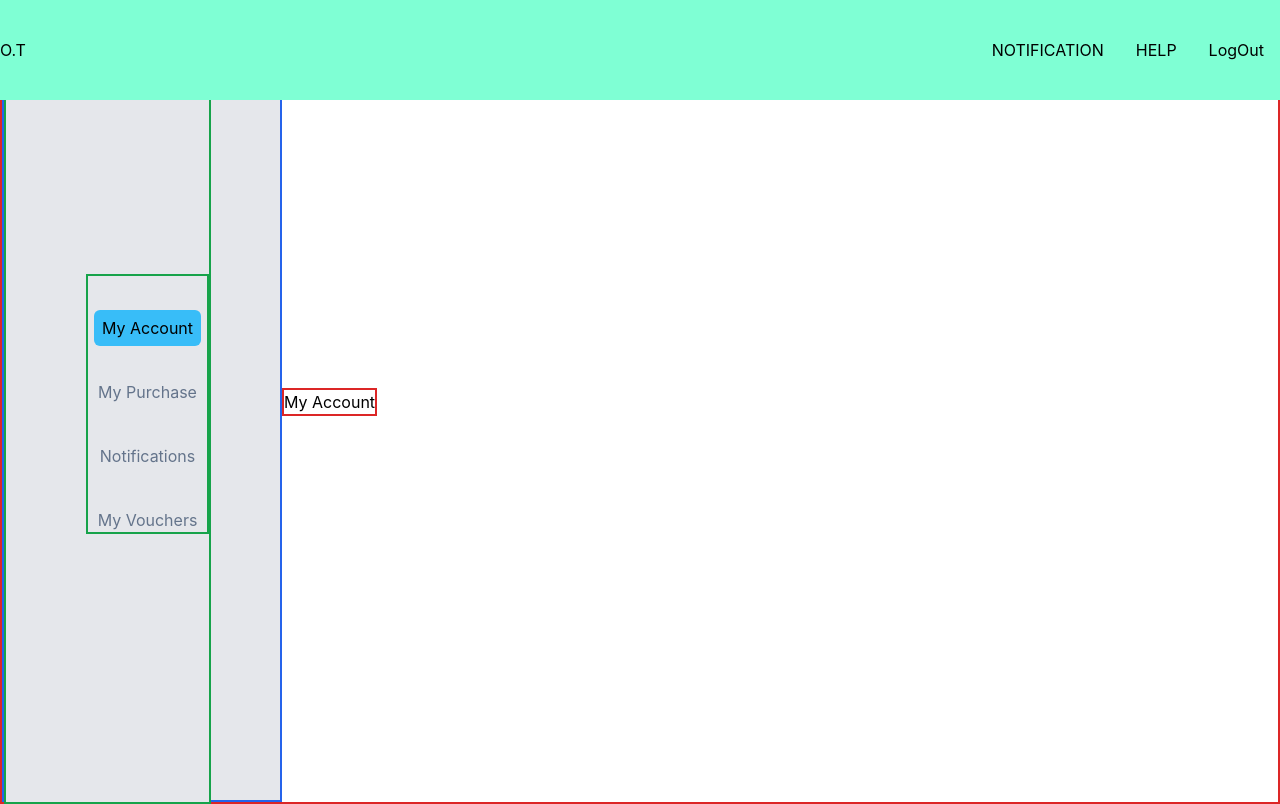
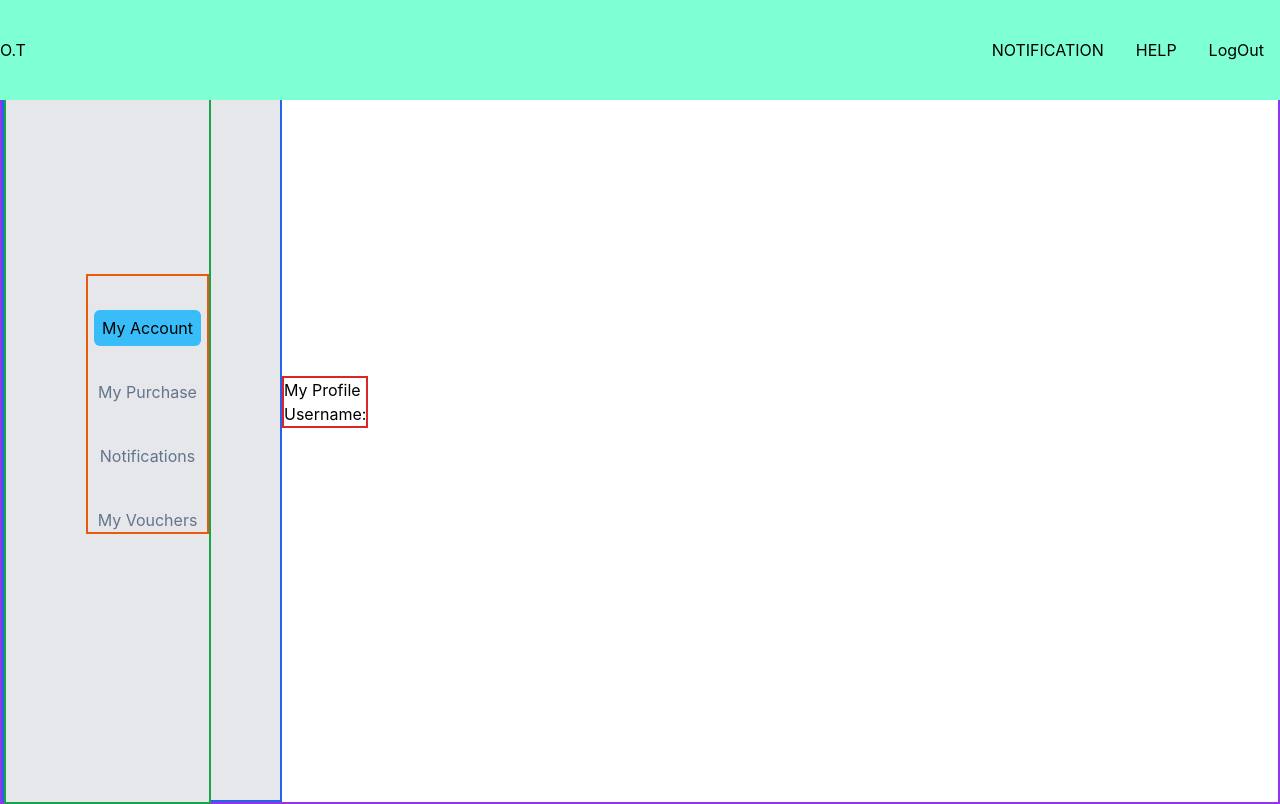
Before and after one commit to 09allude/Online-Tindahan, a React (Create React App) app: page /MyAccount in a window 1280 px wide. Built offline with nearby package versions, Linux system fonts and the light colour scheme.

Commit message:
Passing props using Hooks/Not yet fixed

```diff
--- a/src/components/Dashboard_MenuPages/myAccount.js
+++ b/src/components/Dashboard_MenuPages/myAccount.js
@@ -2,16 +2,23 @@ import React from 'react';
 
 import NavBar from '../NavBar';
 import DashboardSideBar from '../Dashboard_SideBar';
-const myAccount = () => {
+
+const myAccount = (props) => {
+
+  console.log(props)
+
   return (
     <div className="flex">
       <NavBar />
-      <div className="flex items-center w-full border-solid border-2 border-red-600">
+      <div className="flex items-center w-full border-solid border-2 border-purple-600">
         <DashboardSideBar sample={'myAccount'} />
 
         <div className="border-solid border-2 border-red-600">
           <div>
-            <h1>My Account</h1>
+            <h1>My Profile</h1>
+            <form>
+              <h1>Username: </h1>
+            </form>
           </div>
         </div>
       </div>
--- a/src/components/Dashboard_SideBar.js
+++ b/src/components/Dashboard_SideBar.js
@@ -8,6 +8,7 @@ export class Dashboard_Page extends Component {
   constructor(props) {
    super (props);
    console.log("props from dashboard : ", this.props.sample);
+
     this.state = {
       screen: this.props.sample,
     };
@@ -22,7 +23,7 @@ render () {
     //   <div className="Dashboard_Menu">
     <div className="border-solid border-2 border-blue-600 h-screen bg-gray-200">
       <div className="border-solid border-2 border-green-600 bg-gray-200 flex w-9/12 h-screen p-20 pr-0 justify-center items-center">
-        <ul className="border-solid border-2 border-green-600 w-48 flex flex-col items-center">
+        <ul className="border-solid border-2 border-orange-600 w-48 flex flex-col items-center">
           {/* My_Account = 1st screen onClick Login */}
           <li className="list-none pt-10">
             <Link className={ this.state.screen === "myAccount" ? 'bg-sky-400 rounded-md p-2' : 'text-slate-500 hover:text-red-600' } to="/myAccount" >My Account</Link>
--- a/src/components/LoginPage.js
+++ b/src/components/LoginPage.js
@@ -31,7 +31,9 @@ const LoginPage = () => {
           email: details.email
         });
 
-      navigate("/dashboard");
+      navigate("/dashboard", {details});
+      // setDetails({ ...details, name: e.target.value })
+      // setState= details
     } else {
       console.log("Details do not match!")
       setError("Details do not match!!")
@@ -73,6 +75,7 @@ const LoginPage = () => {
               placeholder="Username"
               onChange={ e => setDetails({ ...details, name: e.target.value }) }
               value={details.name}
+              state={{ details: details }}
             />
             <input
               id="email"
--- a/src/routers/Dashboard.js
+++ b/src/routers/Dashboard.js
@@ -4,7 +4,8 @@ import NavBar from '../components/NavBar';
 // import DashboardSideBar from '../components/Dashboard_SideBar';
 import MyAccount from '../components/Dashboard_MenuPages/myAccount';
 
-const Dashboard = () => {
+const Dashboard = (details) => {
+  console.log("Login Details : ", details);
   return (
     <div>
       <NavBar />
```
